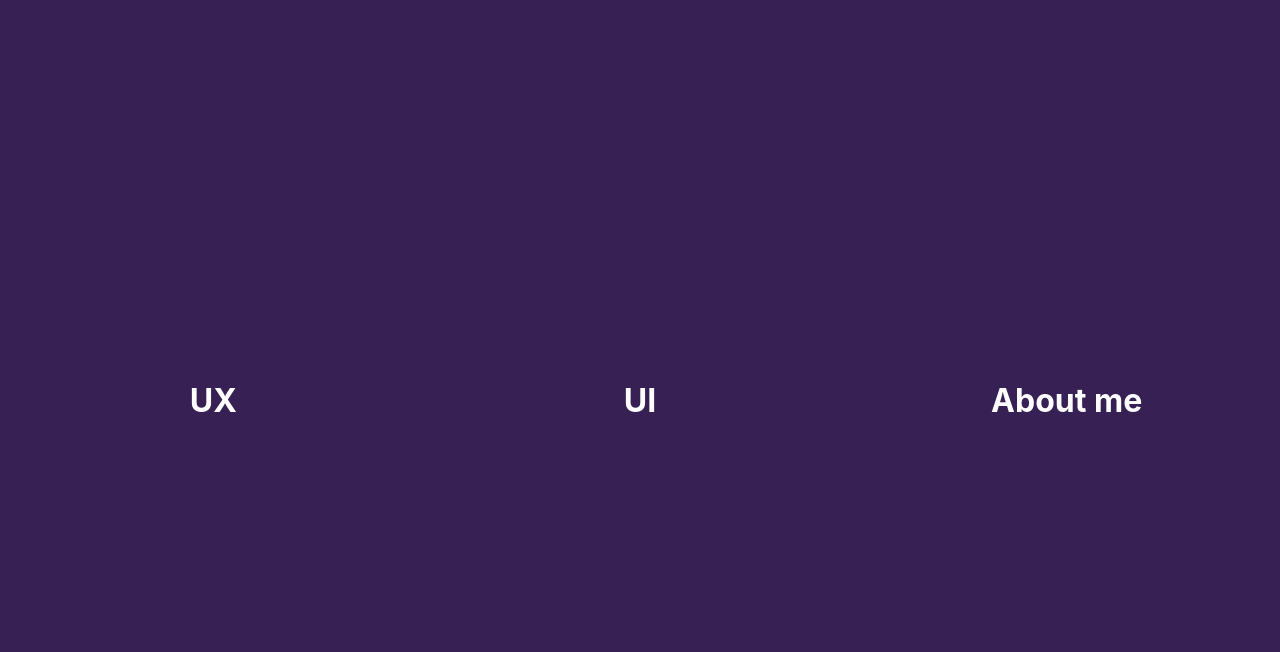
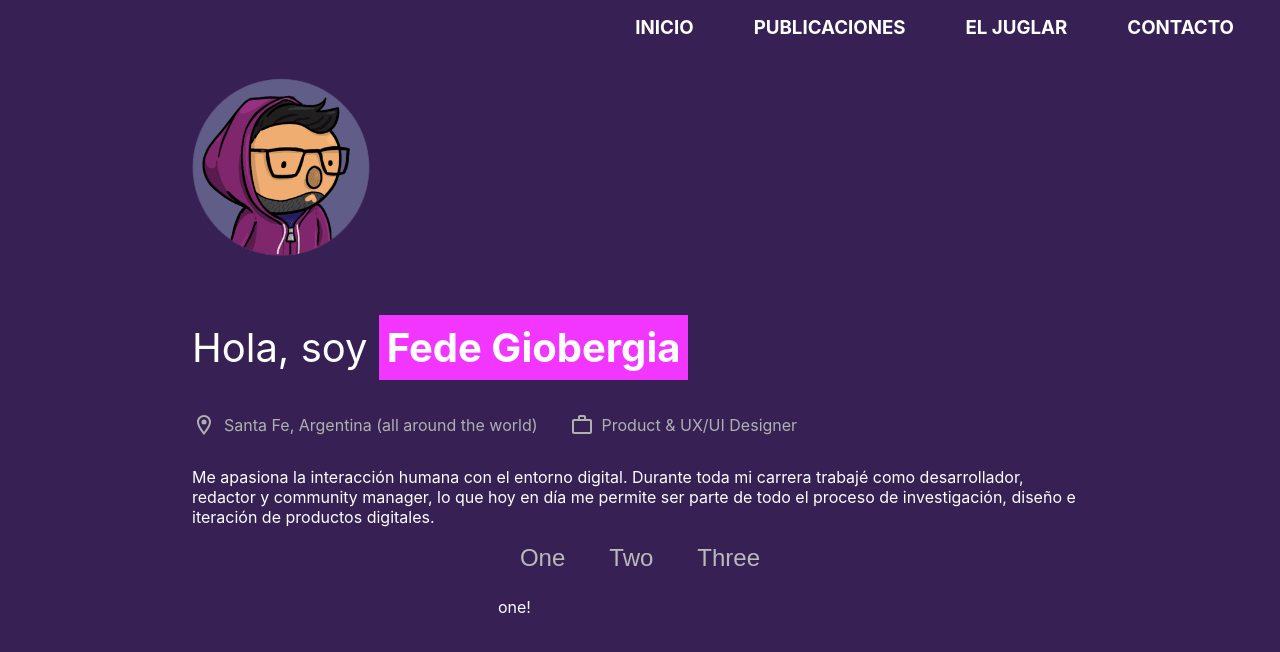
Before and after one commit to FecheGio/portfolio-v2, a Next.js app: page / in a window 1280 px wide. Shown: the top 652 px of the page. Built offline with nearby package versions, Linux system fonts and the light colour scheme.

Commit message:
Fixed home & navbar

```diff
--- a/package.json
+++ b/package.json
@@ -9,13 +9,17 @@
     "lint": "next lint"
   },
   "dependencies": {
+    "@chakra-ui/icons": "^1.1.1",
     "@chakra-ui/react": "^1.6.8",
     "@emotion/react": "^11.4.1",
     "@emotion/styled": "^11.3.0",
+    "@material-ui/core": "^4.12.3",
+    "@material-ui/icons": "^4.11.2",
     "framer-motion": "^4.1.17",
     "next": "11.1.2",
     "react": "17.0.2",
-    "react-dom": "17.0.2"
+    "react-dom": "17.0.2",
+    "swiper": "^7.0.7"
   },
   "devDependencies": {
     "eslint": "7.32.0",
--- a/pages/_app.js
+++ b/pages/_app.js
@@ -1,7 +1,16 @@
-import '../styles/globals.css'
+import "../styles/globals.css";
+import "swiper/css";
+import { ChakraProvider, extendTheme } from "@chakra-ui/react";
+
+const config = {
+  initialColorMode: "dark",
+  useSystemColorMode: false,
+};
+
+const darkModeOnlyMode = extendTheme({ config });
 
 function MyApp({ Component, pageProps }) {
-  return <Component {...pageProps} />
+  return <Component {...pageProps} />;
 }
 
-export default MyApp
+export default MyApp;
--- /dev/null
+++ b/pages/components/drawer.js
@@ -0,0 +1,42 @@
+
+import { useDisclosure } from "@chakra-ui/react"
+import React from 'react'
+import { Input, Flex, Spacer, Grid, GridItem, Button,  Drawer, DrawerBody, DrawerFooter, DrawerHeader, DrawerOverlay, DrawerContent, DrawerCloseButton,} from "@chakra-ui/react"
+
+
+  export default function DrawerMenu() {
+    const { isOpen, onOpen, onClose } = useDisclosure()
+    const btnRef = React.useRef()
+
+    return (
+      <>
+        <Button ref={btnRef} colorScheme="teal" onClick={onOpen}>
+          Open
+        </Button>
+        <Drawer
+          isOpen={isOpen}
+          size={"sm"}
+          placement="right"
+          onClose={onClose}
+          finalFocusRef={btnRef}
+        >
+          <DrawerOverlay />
+          <DrawerContent>
+            <DrawerCloseButton />
+            <DrawerHeader>Create your account</DrawerHeader>
+
+            <DrawerBody>
+              <Input placeholder="Type here..." />
+            </DrawerBody>
+
+            <DrawerFooter>
+              <Button variant="outline" mr={3} onClick={onClose}>
+                Cancel
+              </Button>
+              <Button colorScheme="blue">Save</Button>
+            </DrawerFooter>
+          </DrawerContent>
+        </Drawer>
+      </>
+    )
+  }
--- /dev/null
+++ b/pages/components/navBar.js
@@ -0,0 +1,50 @@
+import { ReactNode } from "react";
+import {
+  Box,
+  Flex,
+  Avatar,
+  HStack,
+  Link,
+  IconButton,
+  Button,
+  Menu,
+  MenuButton,
+  MenuList,
+  MenuItem,
+  MenuDivider,
+  useDisclosure,
+  useColorModeValue,
+  Stack,
+} from "@chakra-ui/react";
+import { HamburgerIcon, CloseIcon, AddIcon } from "@chakra-ui/icons";
+
+export default function NavBar() {
+  return (
+    <>
+      <Flex justifyContent="flex-end">
+        <header
+          style={{
+            marginBottom: `1.45rem`,
+          }}
+        >
+          <nav class="header">
+            <ul>
+              <li>
+                <a href="/">INICIO</a>
+              </li>
+              <li>
+                <a href="/publicaciones/">PUBLICACIONES</a>
+              </li>
+              <li>
+                <a href="/el-juglar/">EL JUGLAR</a>
+              </li>
+              <li>
+                <a href="/contact/">CONTACTO</a>
+              </li>
+            </ul>
+          </nav>
+        </header>
+      </Flex>
+    </>
+  );
+}
--- /dev/null
+++ b/pages/components/works.js
@@ -0,0 +1,39 @@
+import {
+  Tabs,
+  TabList,
+  TabPanels,
+  Tab,
+  TabPanel,
+  Box,
+  Flex,
+  Button,
+  Divider,
+} from "@chakra-ui/react";
+import { ChakraProvider, extendTheme } from "@chakra-ui/react";
+import { useState } from "react";
+
+export default function Works() {
+  return (
+    <>
+      <Tabs>
+        <TabList>
+          <Tab className="tab">One</Tab>
+          <Tab className="tab">Two</Tab>
+          <Tab className="tab">Three</Tab>
+        </TabList>
+
+        <TabPanels>
+          <TabPanel>
+            <p>one!</p>
+          </TabPanel>
+          <TabPanel>
+            <p>two!</p>
+          </TabPanel>
+          <TabPanel>
+            <p>three!</p>
+          </TabPanel>
+        </TabPanels>
+      </Tabs>
+    </>
+  );
+}
--- /dev/null
+++ b/pages/hooks/index.js
@@ -0,0 +1 @@
+export { default as useSmallScreenDetector } from "./useSamllScreenDetector";
--- /dev/null
+++ b/pages/hooks/useSamllScreenDetector.js
@@ -0,0 +1,8 @@
+import { useBreakpointValue } from "@chakra-ui/react";
+// Hacemos nuestro 'custom hook' a partir de otro hook existente,
+// es requerimiento que comience con 'use...' para que react sepa que es un hook
+const useSmallScreenDetector = () => {
+  return useBreakpointValue([true, true, false]);
+};
+
+export default useSmallScreenDetector;
--- a/pages/index.js
+++ b/pages/index.js
@@ -1,14 +1,22 @@
-import Head from 'next/head'
-import Image from 'next/image'
-import styles from '../styles/Home.module.css'
-import { Flex, Spacer, Grid, GridItem } from "@chakra-ui/react"
-import { useRouter } from 'next/router'
+import Head from "next/head";
+import Image from "next/image";
+import styles from "../styles/Home.module.css";
+import { Flex, Spacer, Grid, GridItem, Box } from "@chakra-ui/react";
+import { useRouter } from "next/router";
+import { motion } from "framer-motion";
+import { Swiper, SwiperSlide } from "swiper/react";
+import { useSmallScreenDetector } from "./hooks";
+import DrawerMenu from "./components/drawer";
+import NavBar from "./components/navBar";
+import avatar from "../public/fechesinfondo.png";
+import LocationOnOutlinedIcon from "@material-ui/icons/LocationOnOutlined";
+import WorkOutlineIcon from "@material-ui/icons/WorkOutline";
+import Works from "./components/works";
 
 export default function Home() {
-  const router = useRouter()
+  const router = useRouter();
 
   return (
-
     <>
       <Head>
         <title>Fede Giobergia | Product & UI/UX Designer</title>
@@ -16,47 +24,52 @@ export default function Home() {
         <link rel="icon" href="/favicon.ico" />
       </Head>
 
-      <Flex justify="space-evenly" align="center" direction="row" style={{height: '100%'}}>
+      <NavBar></NavBar>
 
-        <Flex align="center"  justify="center" className={styles.category} onClick={() => router.push('/about-me')}>
+      <Flex direction="column" marginRight={"15%"} marginLeft={"15%"}>
+        <Box boxSize="178px" marginBottom={40}>
+          <Image
+            objectFit="cover"
+            style={{ borderRadius: "full" }}
+            src={avatar}
+            alt="Ilustración de Fede Giobergia hecha por Leandro Amarillo"
+          />
+        </Box>
 
-          <div style={{fontSize: '32px', fontWeight: 'bold'}}>
-            UX
-          </div>
+        <h1 class="presentation">
+          {" "}
+          Hola, soy <a class="highlighted">Fede Giobergia</a>
+        </h1>
 
+        <Flex
+          direction="row"
+          justify="start"
+          align="center"
+          style={{ color: "#b0b0b0" }}
+        >
+          <LocationOnOutlinedIcon />
+          <p style={{ marginLeft: "8px", marginRight: "32px" }}>
+            {" "}
+            Santa Fe, Argentina (all around the world)
+          </p>
+
+          <WorkOutlineIcon />
+          <p style={{ marginLeft: "8px", marginRight: "32px" }}>
+            Product & UX/UI Designer
+          </p>
         </Flex>
 
-        <Flex align="center" justify="center" className={styles.category}>
+        <p>
+          Me apasiona la interacción humana con el entorno digital. Durante toda
+          mi carrera trabajé como desarrollador, redactor y community manager,
+          lo que hoy en día me permite ser parte de todo el proceso de
+          investigación, diseño e iteración de productos digitales.{" "}
+        </p>
 
-          <div style={{fontSize: '32px', fontWeight: 'bold'}}>
-              UI
-          </div>
-
+        <Flex justify="center" direction="row">
+          <Works></Works>
         </Flex>
-
-        <Flex align="center"  justify="center" className={styles.category}>
-
-          <div style={{fontSize: '32px', fontWeight: 'bold'}}>
-            About me
-          </div>
-
-
-        </Flex>
-
       </Flex>
-
-          {/* <a href="https://nextjs.org/docs" className={styles.category}>
-            <h2>Documentation &rarr;</h2>
-          </a>
-
-          <a href="https://nextjs.org/docs" className={styles.category}>
-            <h2>Documentation &rarr;</h2>
-          </a>
-
-          <a href="https://nextjs.org/docs" className={styles.category}>
-            <h2>Documentation &rarr;</h2>
-          </a> */}
-
     </>
-  )
+  );
 }
--- a/styles/Home.module.css
+++ b/styles/Home.module.css
@@ -1,35 +1,3 @@
-.category {
-  text-align:center;
-  color: inherit;
-  text-decoration: none;
-  background-color: #372054;
-  transition: color 0.15s ease, background-color 0.15s ease;
-  height: 100%;
-  width: 100%;
-}
-
-.container {
-  min-height: 100vh;
-  padding: 0 0.5rem;
-  display: flex;
-  flex-direction: column;
-  justify-content: center;
-  align-items: center;
-  height: 100vh;
-}
-
-.containercategory{
-  min-height: 100vh;
-  padding: 0 !important;
-  margin: 0 !important;
-  display: flex;
-  flex-direction: row;
-  justify-content: stretch;
-  align-items: center;
-  flex-wrap: wrap;
-
-}
-
 .main {
   padding: 5rem 0;
   flex: 1;
--- a/styles/globals.css
+++ b/styles/globals.css
@@ -1,7 +1,7 @@
 html,
 body {
-  font-family: Montserrat, -apple-system, BlinkMacSystemFont, Segoe UI, Roboto, Oxygen,
-    Ubuntu, Cantarell, Fira Sans, Droid Sans, Helvetica Neue, sans-serif;
+  font-family: Montserrat, -apple-system, BlinkMacSystemFont, Segoe UI, Roboto,
+    Oxygen, Ubuntu, Cantarell, Fira Sans, Droid Sans, Helvetica Neue, sans-serif;
   background-color: #372054;
   color: #fefefe;
   width: 100%;
@@ -10,15 +10,150 @@ body {
   padding: 0;
 }
 
-#__next{
+#__next {
   height: 100%;
 }
 
 a {
-  color: #F235FF;
+  color: #f235ff;
   text-decoration: none;
+}
+
+a.highlighted {
+  background-color: #f235ff;
+  color: #fefefe;
+  padding: 8px;
+  font-weight: bold;
+}
+
+h1.presentation {
+  font-size: 40px;
+  font-weight: 400;
 }
 
 * {
   box-sizing: border-box;
 }
+
+Button.tab {
+  background-color: #372054;
+  border: none;
+  color: rgb(185, 185, 185);
+  font-size: 24px;
+  text-align: center;
+  text-decoration: none;
+  display: inline-block;
+  margin: 0 16px 8px 16px;
+}
+
+Button.tab:hover {
+  color: #fefefe;
+}
+
+Button.tab:focus {
+  color: #fefefe;
+  display: inline-block;
+  position: relative;
+}
+
+Button.tab:after {
+  content: "";
+  position: absolute;
+  width: 100%;
+  transform: scaleX(0);
+  height: 1px;
+  bottom: 0;
+  left: 0;
+  background-color: #fefefe;
+  transform-origin: bottom right;
+}
+
+Button.tab:focus:after {
+  transform: scaleX(1);
+  transform-origin: bottom left;
+  border-bottom: solid #fefefe 1px;
+  transition-duration: 0.4s;
+  -webkit-transition-duration: 0.4s; /* Safari */
+}
+
+/*
+
+Works tab
+
+*/
+
+nav.tab {
+  font-weight: bold;
+  padding: 1em;
+}
+nav ul {
+  list-style: none;
+  padding: 0;
+  margin: 0;
+}
+
+nav li a {
+  color: white;
+  font-size: 1.17em;
+  text-decoration: none;
+  padding: 0.5em 1em;
+}
+
+nav li a:hover {
+  background: #f235ff;
+  color: white;
+}
+
+/*
+
+NavBar
+
+*/
+
+nav.header {
+  display: flex;
+  font-weight: bold;
+  padding: 1em;
+  -webkit-font-smoothing: antialiased;
+  -moz-osx-font-smoothing: grayscale;
+}
+nav ul {
+  list-style: none;
+  padding: 0;
+  margin: 0;
+}
+
+nav li a {
+  color: white;
+  font-size: 1.17em;
+  text-decoration: none;
+  padding: 0.5em 1em;
+}
+nav li a:hover {
+  background: #f235ff;
+  color: white;
+}
+
+@media screen and (min-width: 480px) {
+  nav ul {
+    display: flex;
+    justify-content: flex-end;
+  }
+}
+
+@media (min-width: 48em) {
+  .header li {
+    float: left;
+  }
+  .header li a {
+    padding: 20px 30px;
+  }
+  .header .menu {
+    clear: none;
+    float: right;
+    max-height: none;
+  }
+  .header .menu-icon {
+    display: none;
+  }
+}
```
Also changed, not shown: public/fechesinfondo.png (added), 1 other file (tests, documents, lock files or other folders).
